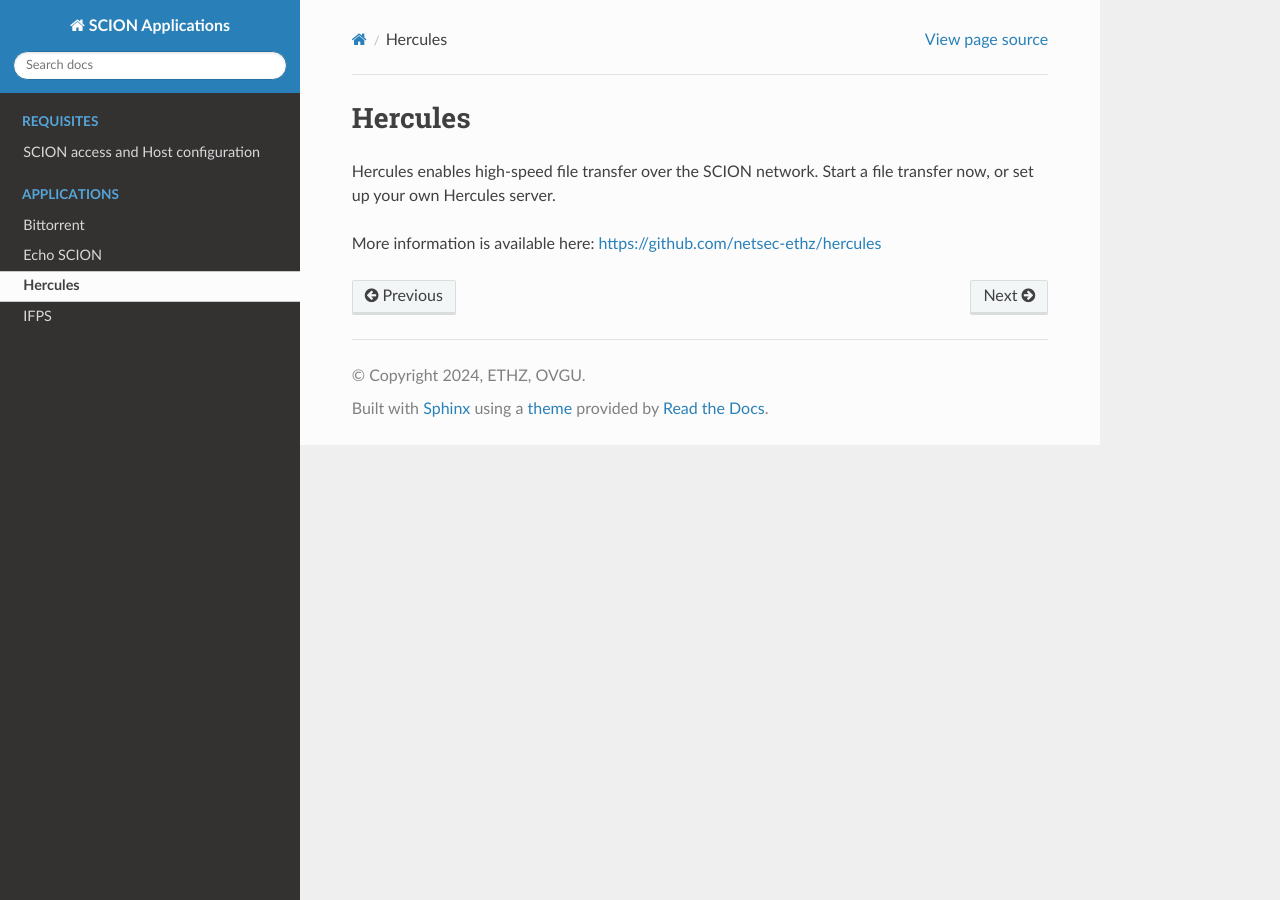
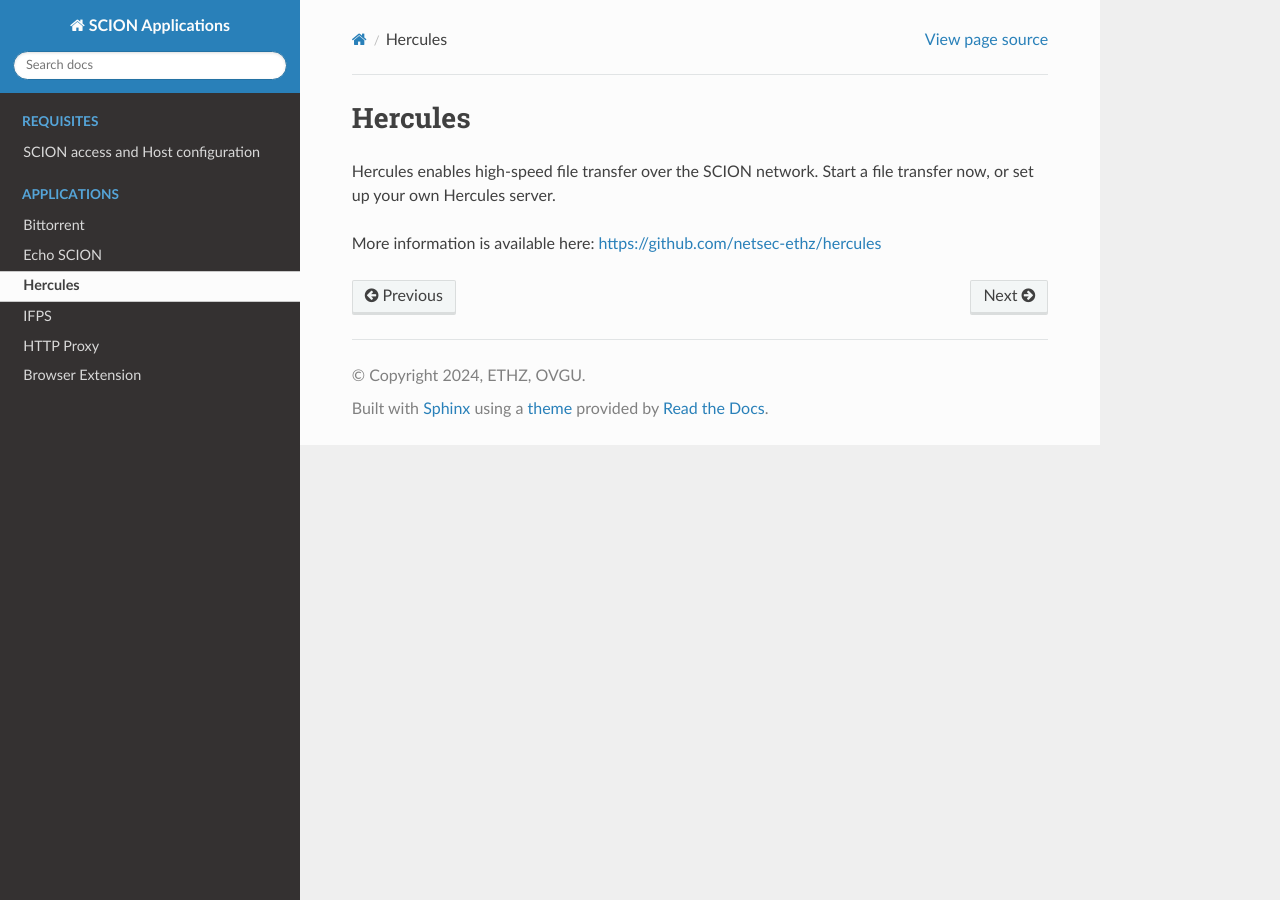
Before and after one commit to scionproto-contrib/scion-applications-docs, a Sphinx documentation site: the page built from docs/source/applications/hercules.rst, in a window 1280 px wide. Built offline with Sphinx 7.4.7 and the Read the Docs theme 3.1.0, drawn with Linux system fonts in a browser that asks for light colours; pages that are not in the unit, such as notebooks, are missing from menus.

Commit message:
update references to HTTP proxy and browser extension

```diff
--- a/docs/source/applications/browser.rst
+++ /dev/null
@@ -1,6 +0,0 @@
-SCION Browser Extension
-=======================================
-
-The SCION Browser extension provides access to HTTP(S) resources via SCION by using skip as configured proxy for all SCION-enabled domains.
-
-More information is available here: https://docs.scionlab.org/content/apps/scion-browser.html
--- a/docs/source/index.rst
+++ b/docs/source/index.rst
@@ -39,8 +39,9 @@ Their documentation is not guaranteed to be hosted in this site indefinitely.
    :caption: Applications
    :hidden:
 
-   Browser extension <applications/browser-extension>
    Bittorrent <applications/bittorrent>
    Echo SCION <applications/echoscion>
    Hercules <applications/hercules>
    IFPS <applications/ipfs>
+   HTTP Proxy <https://scion-http-proxy.readthedocs.io/en/latest/index.html>
+   Browser Extension <https://scion-browser-extension.readthedocs.io/en/latest/>
```
